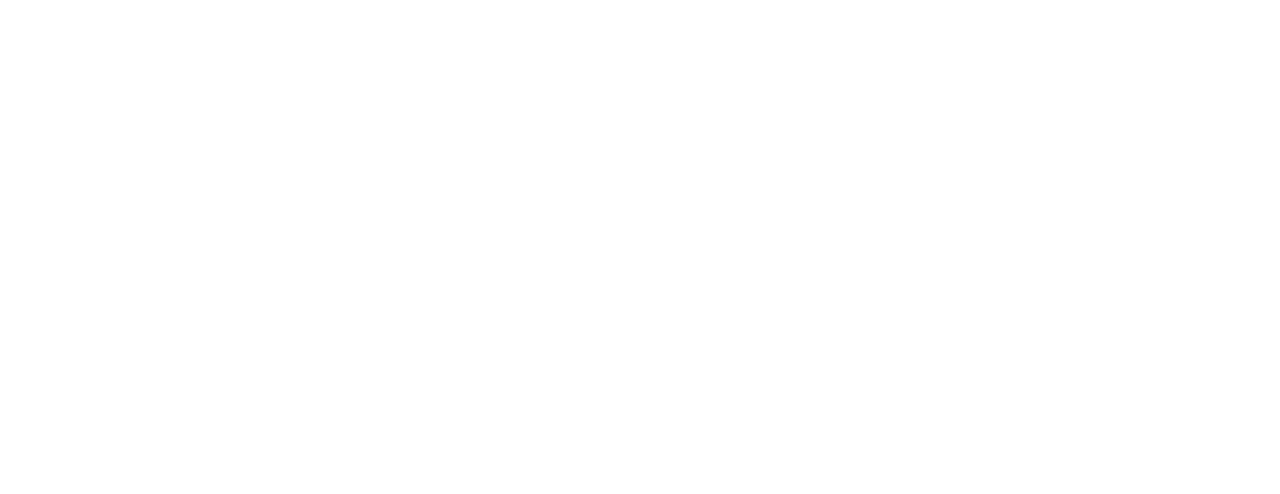
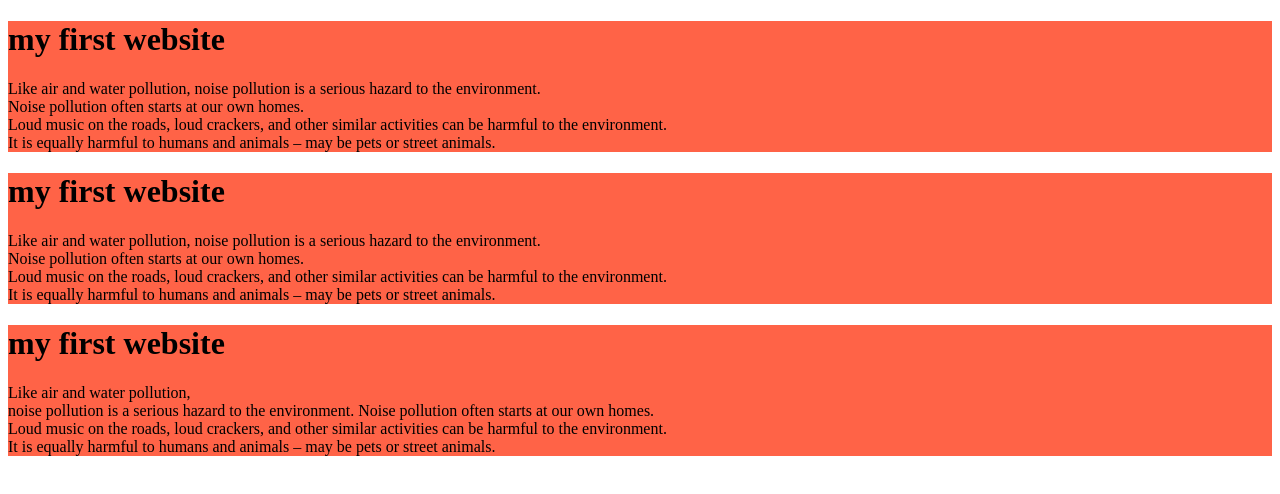
Before and after one commit to mahadise/GITHUB-REPO-M, a plain HTML site: page index.html in a window 1280 px wide. Drawn offline with Linux system fonts and the light colour scheme.

Commit message:
added the first blog

```diff
--- a/index.html
+++ b/index.html
@@ -4,8 +4,37 @@
     <meta charset="UTF-8">
     <meta name="viewport" content="width=device-width, initial-scale=1.0">
     <title>GITHUB-REPO-M</title>
+    <link rel="stylesheet" href="styles/blog.css">
 </head>
 <body>
+      <div>
+        <h1>my first website</h1>
+        <p>Like air and water pollution,
+  noise pollution is a serious hazard to the environment.
+   <br>Noise pollution often starts at our own homes. <br>Loud music
+  on the roads, loud crackers, and other similar activities can be harmful
+   to the environment. <br>It is equally harmful to humans and
+ animals – may be pets or street animals.</p>
+    </div>
 
+    <div>
+        <h1>my first website</h1>
+        <p>Like air and water pollution,
+  noise pollution is a serious hazard to the environment.
+   <br>Noise pollution often starts at our own homes.<br>Loud music
+  on the roads, loud crackers, and other similar activities can be harmful
+   to the environment. <br>It is equally harmful to humans and
+ animals – may be pets or street animals.</p>
+    </div>
+
+    <div>
+        <h1>my first website</h1>
+        <p>Like air and water pollution,
+ <br> noise pollution is a serious hazard to the environment.
+   Noise pollution often starts at our own homes. <br>Loud music
+  on the roads, loud crackers, and other similar activities can be harmful
+   to the environment.<br>It is equally harmful to humans and
+ animals – may be pets or street animals.</p>
+    </div>
 </body>
 </html>
--- /dev/null
+++ b/styles/blog.css
@@ -0,0 +1,3 @@
+div{
+    background-color: tomato;
+}
```
